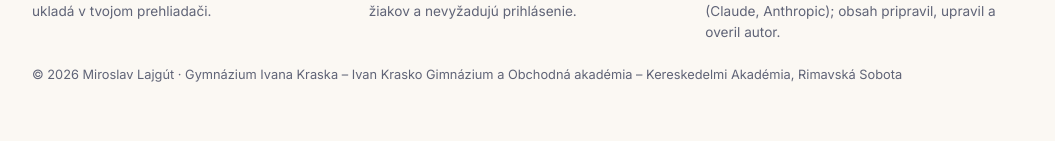
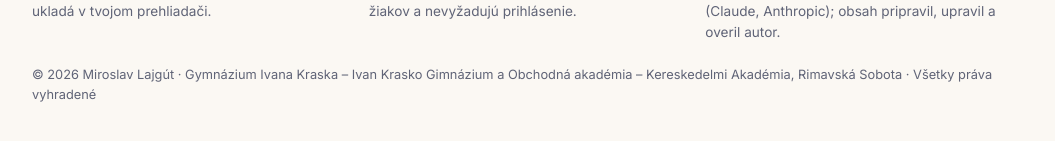
Before and after one commit to mlajgut/informatika, a plain HTML site: page index.html in a window 1280 px wide. Shown: the part 1668-1809 px from the top of the page, without its empty margins (112-1167 px from the left). Drawn offline with nearby package versions, Linux system fonts and the light colour scheme.

Commit message:
Add files via upload

```diff
--- a/index.html
+++ b/index.html
@@ -175,7 +175,7 @@
       <div><b>Súkromie</b><p>Hodiny nezbierajú ani neodosielajú odpovede žiakov a nevyžadujú prihlásenie.</p></div>
       <div><b>Tvorba</b><p>Pri tvorbe bola použitá umelá inteligencia (Claude, Anthropic); obsah pripravil, upravil a overil autor.</p></div>
     </div>
-    <p class="copy">© 2026 Miroslav Lajgút · Gymnázium Ivana Kraska – Ivan Krasko Gimnázium a Obchodná akadémia – Kereskedelmi Akadémia, Rimavská Sobota</p>
+    <p class="copy">© 2026 Miroslav Lajgút · Gymnázium Ivana Kraska – Ivan Krasko Gimnázium a Obchodná akadémia – Kereskedelmi Akadémia, Rimavská Sobota · Všetky práva vyhradené</p>
   </footer>
 </div>
 
```
Also changed, not shown: 2 other files.
